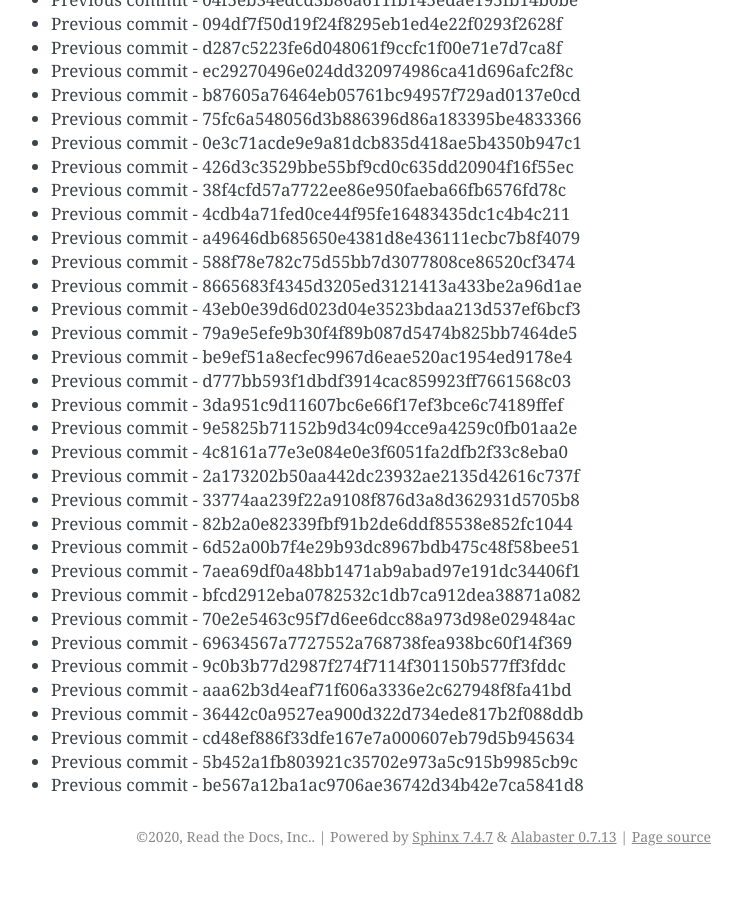
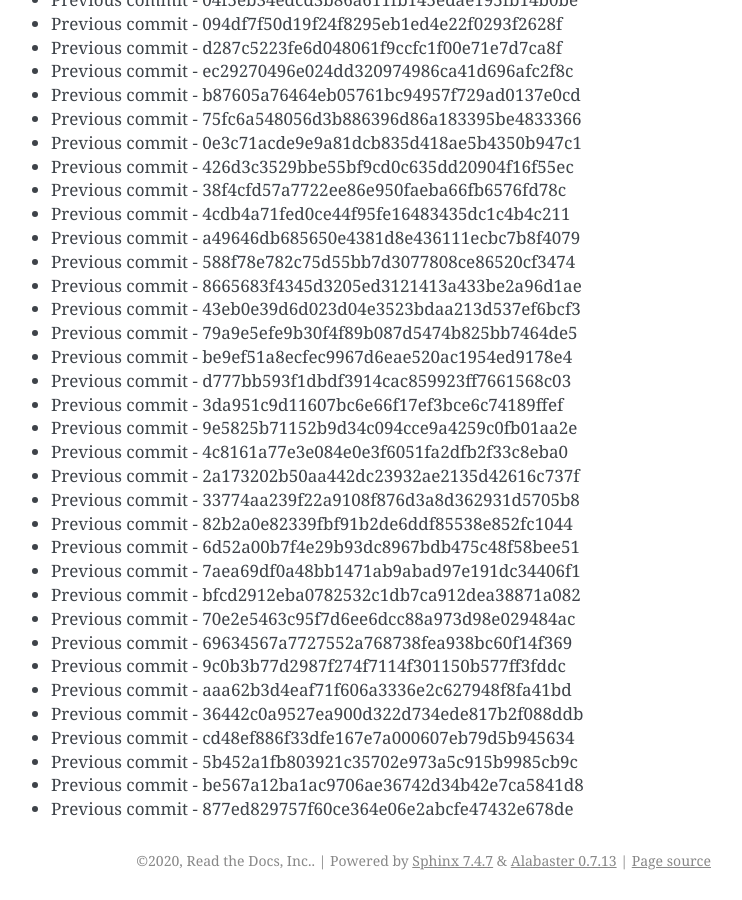
Before and after one commit to readthedocs/rtd-git-stresstest, a Sphinx documentation site: the page built from docs/updates.rst, in a window 1280 px wide and 900 px high, scrolled down 33043 px. Shown: the whole window, without its empty margins (399-1141 px from the left). Built offline with Sphinx 7.4.7, drawn with Linux system fonts in a browser that asks for light colours; before the commit the page ends 33919 px from its top, so only the background shows below that.

Commit message:
Generating commit from previous: 877ed829757f60ce364e06e2abcfe47432e678de

```diff
--- a/docs/updates.rst
+++ b/docs/updates.rst
@@ -1420,3 +1420,4 @@ It can be tested for any performance characteristics.
 * Previous commit - cd48ef886f33dfe167e7a000607eb79d5b945634
 * Previous commit - 5b452a1fb803921c35702e973a5c915b9985cb9c
 * Previous commit - be567a12ba1ac9706ae36742d34b42e7ca5841d8
+* Previous commit - 877ed829757f60ce364e06e2abcfe47432e678de
```
